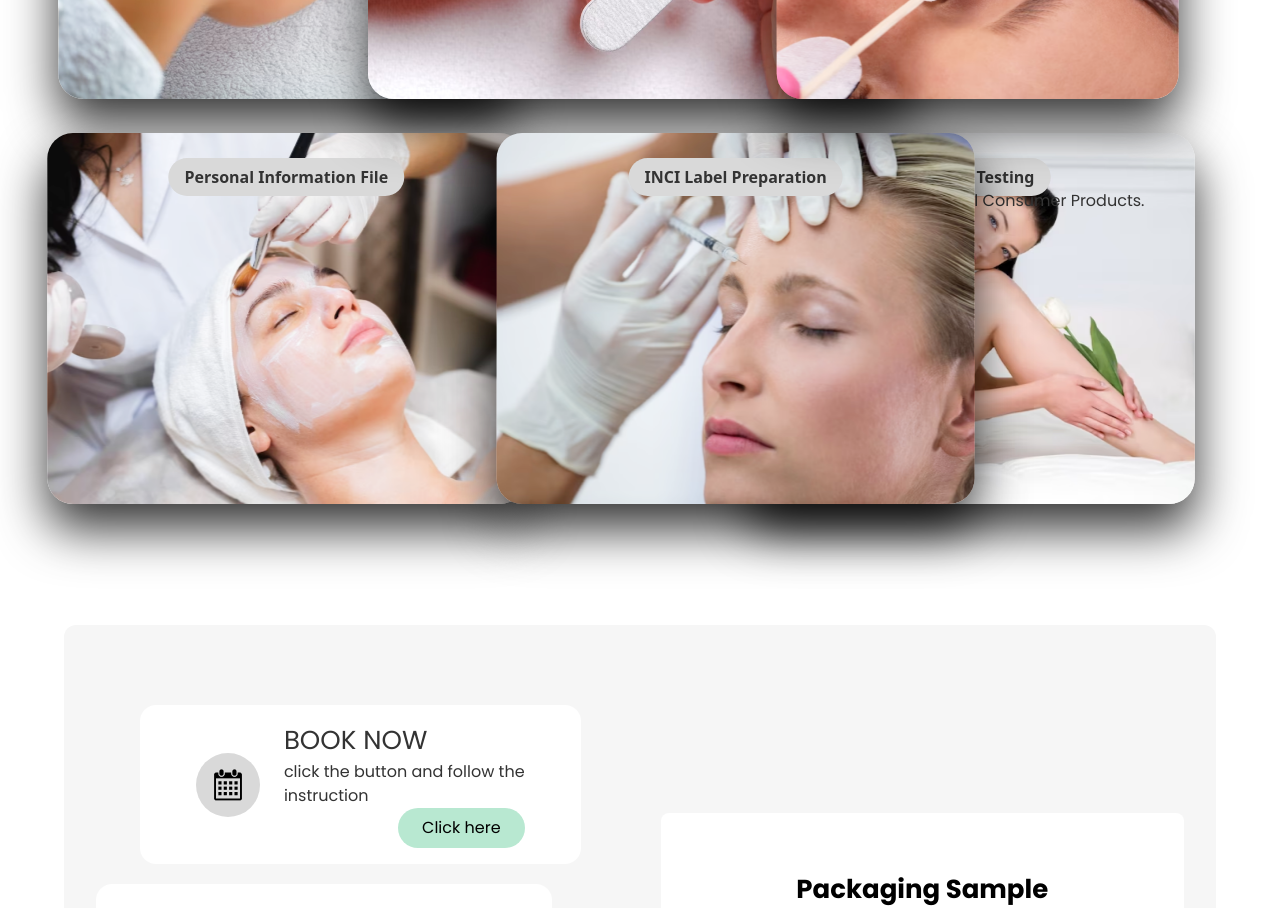
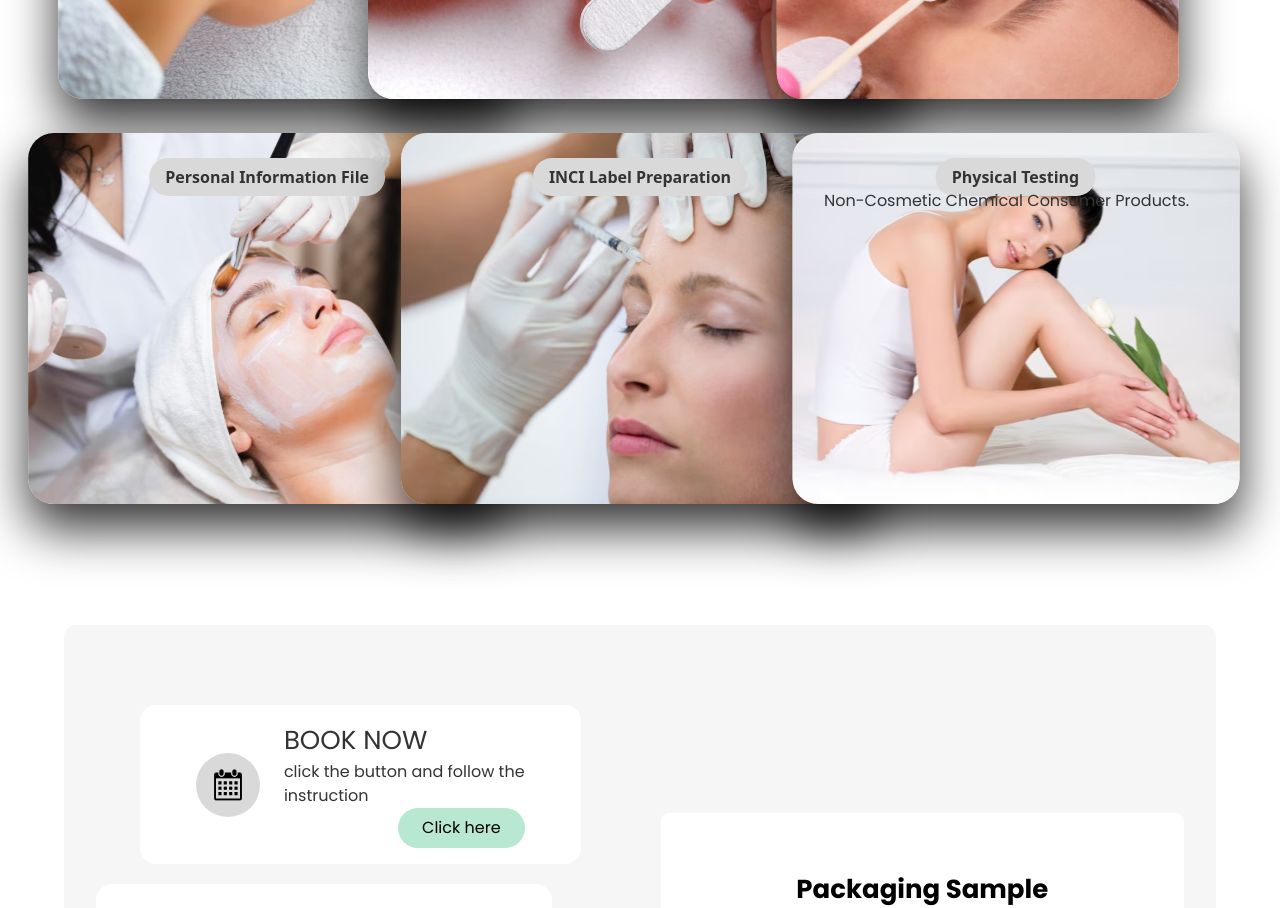
Before and after one commit to MahdiHasan943/cosmetic_website, a Next.js app: page / in a window 1280 px wide. Shown: the part 2320-3228 px from the top of the page. Built offline with nearby package versions, Linux system fonts and the light colour scheme; a web font is replaced by a local one.

Commit message:
fix margin

```diff
--- a/app/page.js
+++ b/app/page.js
@@ -11,7 +11,6 @@ import Review from "@/components/Review";
 import Services from "@/components/Services";
 import Top from "@/components/Top";
 import { useEffect, useState } from "react";
-import Loading from "@/components/loading";
 export default function Home() {
 
   const [looading, setLooading] = useState(false);
--- a/components/Contact.jsx
+++ b/components/Contact.jsx
@@ -5,7 +5,7 @@ import { textVariant2 } from "@/utils/motion";
 const Contact = () => {
   return (
     <div className='py-10' id='Contact'>
-      <div className="mx-auto  contactMain w-full h-auto py-10   xl:w-[1240px]">
+      <div className="mx-auto   contactMain w-full h-auto py-10   xl:w-[1240px]">
           <motion.p variants={textVariant2} initial="hidden" whileInView="show" className='font-popping py-10 text-[36px] leading-[60px] text-center font-bold text-[#333333] '>Contact Us</motion.p>
         <form action="">
 
--- a/components/Footer.jsx
+++ b/components/Footer.jsx
@@ -11,16 +11,16 @@ const Footer = () => {
               <div className="text-center lg:text-start lg:flex justify-between  gap-4">
                   <div className="py-10 lg:py-0">
                       <p className='footerHeadText text-[28px] leading-[40px] font-popping'>Menu</p>
-                      <a href="#"><p className='font-lato text-[20px]'>Home</p> </a>
+                      <a href="#"><p className='mt-2 lg:mt-0  font-lato text-[20px]'>Home</p> </a>
                       <a href="#About"><p className='font-lato py-2 text-[20px] '>About Us</p></a>
                      <a href="#Services"><p className='font-lato text-[20px] '>Our Services</p></a>
                       <a href="#Contact"><p className='font-lato py-2 text-[20px] '>Contact Us</p></a>
                   </div>
                   <div className="">
-                      <p className='text-center footerHeadText text-[28px] leading-[40px] font-popping'>Services</p>
+                      <p className='text-center   footerHeadText text-[28px] leading-[40px] font-popping'>Services</p>
                       <div className="lg:flex text-center lg:text-start items-center gap-10">
                           <div className="">
-                              <p className='font-lato text-[20px] '>UK Responsible Person</p>
+                              <p className=' font-lato text-[20px] '>UK Responsible Person</p>
                               <p className='font-lato text-[20px] '>Cosmetic Product Safety <br /> Report</p>
                               <p className='font-lato text-[20px] '>INCI Label Preparation <br /> Or Label Review</p>
                               <p className='font-lato text-[20px] '>Packaging</p>
@@ -40,7 +40,7 @@ const Footer = () => {
 
                   <div className="">
                       <p className='footerHeadText text-[28px] leading-[40px] font-popping'>Contact us</p>
-                      <div className="">
+                      <div className="mt-2 lg:mt-0 ">
                          <img className='inline' src="/images/call.svg" alt="call" /> <span className='font-lato text-[20px] '>00 44 (0)  7539 466 779</span>
                       </div>
                       <div className="py-5">
@@ -58,7 +58,7 @@ const Footer = () => {
                       <p className='footerHeadText text-[28px] leading-[40px] font-popping'>Our Hours</p>
                       <p className='font-lato text-[20px] '>MON-SAT 08:00 – 20:00SUN  <br /> 10:00 – 17:00</p>
                       <p className='footerHeadText mt-4 text-[28px] leading-[40px] font-popping'>Follow us</p>
-                      <div className="flex justify-center lg:justify-start sm:ml-[-5px] gap-3">
+                      <div className="flex justify-center mt-2 lg:mt-0 lg:justify-start sm:ml-[-5px] gap-3">
                           <img className='' src="/images/fb.svg" alt="fb" />
                           <img className='' src="/images/twitter.svg" alt="twitter" />
                           <img className='' src="/images/Instagram.svg" alt="instragram" />
--- a/styles/globals.css
+++ b/styles/globals.css
@@ -424,39 +424,32 @@ background: var(--white, #FFF);
 }
 
 
+
 .sliding-cardsTwo .card:first-child {
-  --translate-x: -74%;
+  --translate-x: -78%;
   z-index: 1;
 }
 
 .sliding-cardsTwo .card:first-child:hover+.card {
-  --translate-x: 25%;
+  --translate-x: 20%;
 }
-
 
 .sliding-cardsTwo .card:nth-child(2):hover+.card {
     --translate-x: 96%;
-    z-index: 6;
-
-}
-.sliding-cardsTwo .card:nth-child(2) {
-  --translate-x: 20%;
-  z-index: 3;
 }
 .sliding-cardsTwo .card:nth-child(3) {
-    --translate-x: 42%;
+    --translate-x: 62%;
     z-index: 3;
 }
 
 .sliding-cardsTwo .card:last-child {
-  --translate-x: 74%;
-  z-index: 1;
+  --translate-x: 84%;
+  z-index: 5;
 }
 
 .sliding-cardsTwo .card:nth-child(3):hover+.card {
   --translate-x: 108%;
 }
-
 
 
 
```
